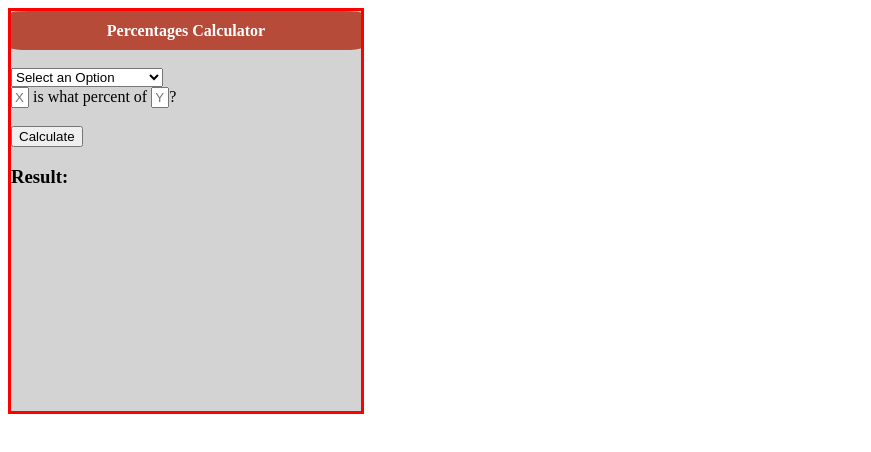
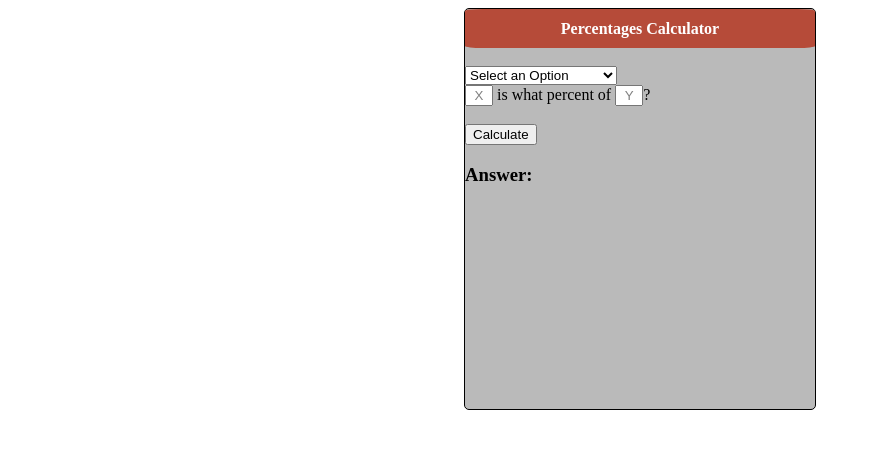
Before and after one commit to anirudhi89/percentCalculator, a plain HTML site: page index.html in a window 1280 px wide. Shown: the whole page, without its empty margins (0-871 px from the left). Drawn offline with Linux system fonts and the light colour scheme.

Commit message:
finished for now

```diff
--- a/calc.js
+++ b/calc.js
@@ -34,7 +34,7 @@ function myCalFunct(event) {
         var mid = (y/x) * 1.0
         var ans = 100.0/mid
         //alert("Your answer is " + ans + "%")
-        printRes.innerText = ("Result " + ans + "%")
+        printRes.innerText += (" " + ans + "%")
 
 
     }
--- a/index.html
+++ b/index.html
@@ -12,7 +12,8 @@
         <div class = 'title'><h1>Percentages Calculator</h1></div>
         <br><br>
         <select name='opt' id = 'optSel'>
-            <option value = 'none' selected disabled hidden>Select an Option</option>
+            <option value = 'none' selected disabled>Select an Option</option>
+            <!-- option property hidden disabled -->
             <option>X is what percent of Y</option>
         </select>
         <form id = 'xisWhatPercentofY'>
@@ -21,7 +22,7 @@
             <br><br>
             <input type = "submit" value="Calculate">
         </form>
-        <h3 id = "result">Result:</h3>
+        <h3 id = "result">Answer:</h3>
         <script type = "text/javascript" src = "calc.js"></script>
     </div>
 
--- a/styles.css
+++ b/styles.css
@@ -2,8 +2,11 @@
     width: 350px;
     height: 400px;
     border: solid;
-    border-color: red;
-    background-color: lightgray;
+    border-width: 1px;
+    border-radius: 5px;
+    border-color: black;
+    background-color: #bababa;
+    margin: auto;
 }
 
 div.title {
@@ -28,5 +31,10 @@ margin: auto;
 }
 
 #numField1, #numField2{
-    width: 10px;
+    width: 20px;
 }
+
+::placeholder {
+    color: gray;
+    text-align: center;
+}
```
Also changed, not shown: 1 other file.
